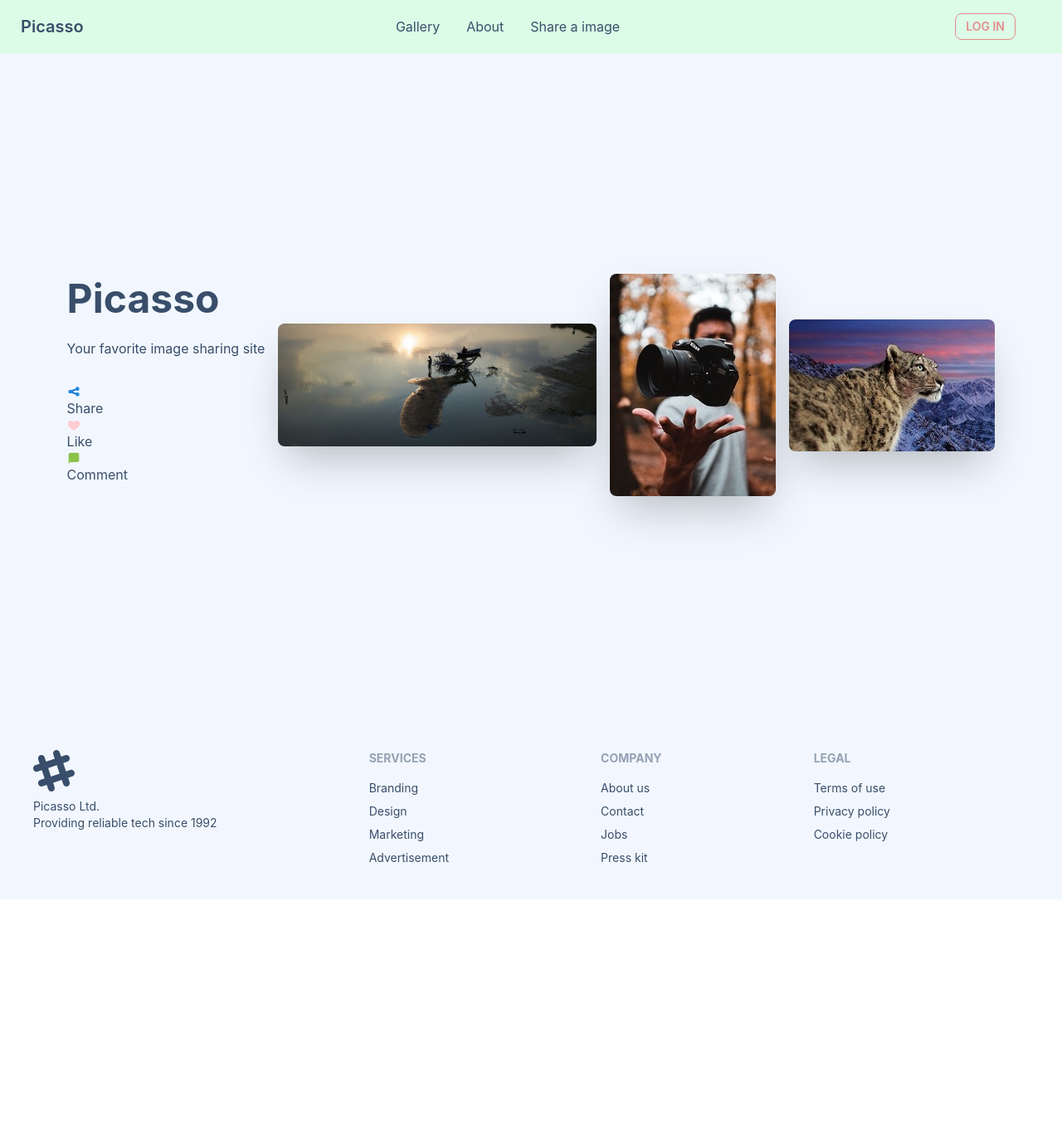
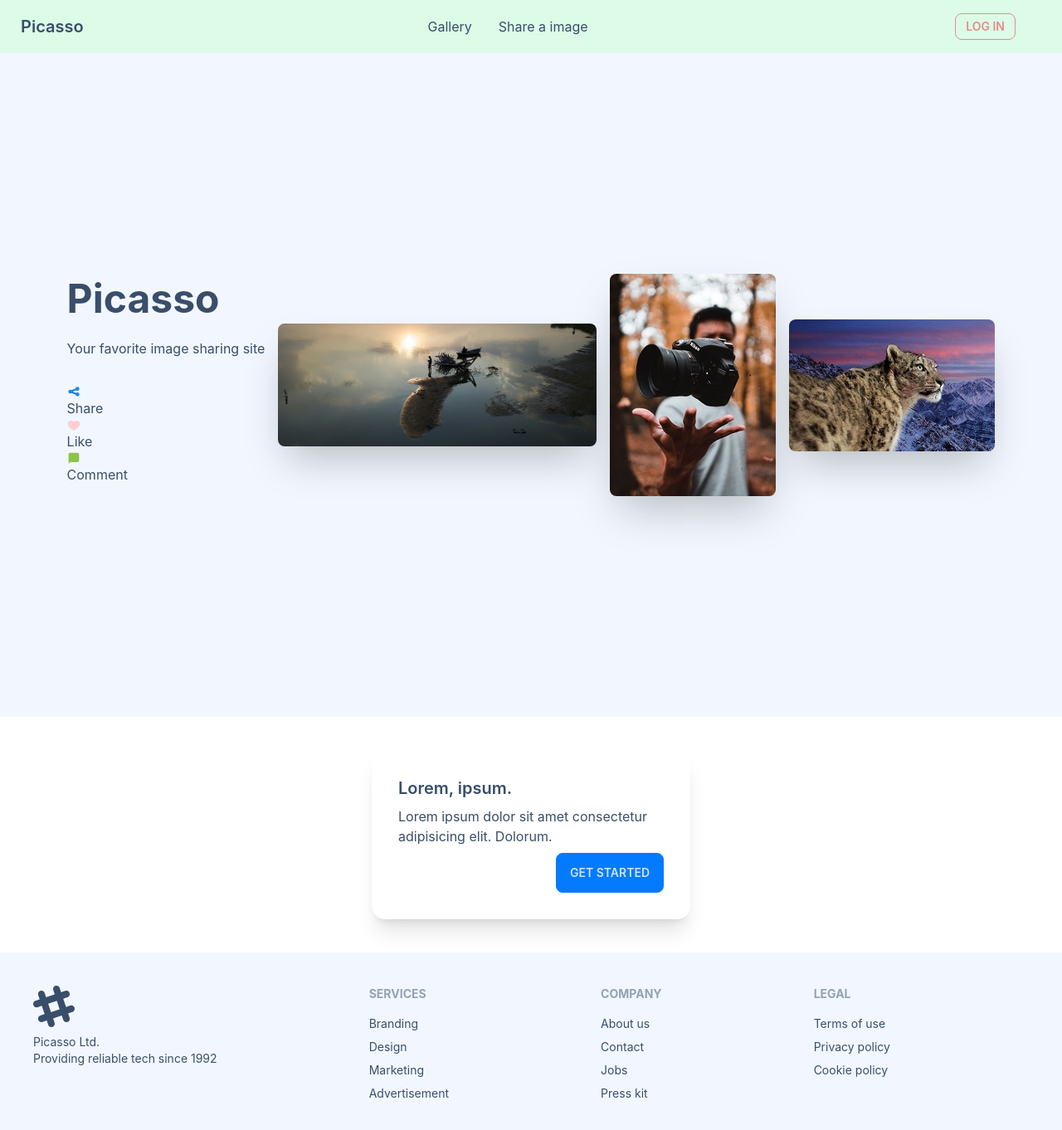
Before and after one commit to montasirazad/job-task-client-pHero, a React (Create React App) app: page / in a window 1280 px wide. Shown: the top 1362 px of the page at 83% size. Before the commit the page ends 1084 px from the top, so only its background shows below. Built offline with nearby package versions, Linux system fonts and the light colour scheme; no server answers.

Commit message:
an error occured

```diff
--- a/src/Layout/Home/Home.js
+++ b/src/Layout/Home/Home.js
@@ -2,6 +2,7 @@ import React from 'react';
 import Footer from '../../Shared/Footer/Footer';
 import Header from '../../Shared/Header/Header';
 import Banner from '../../pages/Banner/Banner';
+import MidSection from '../../pages/MIdSection/MidSection';
 
 const Home = () => {
     return (
@@ -10,7 +11,7 @@ const Home = () => {
             <Header />
             <div>
                 <Banner />
-                {/* <NewPost /> */}
+                <MidSection />
                 <Footer />
             </div>
         </>
--- a/src/Shared/Header/Header.js
+++ b/src/Shared/Header/Header.js
@@ -20,11 +20,11 @@ const Header = () => {
                         </li>
 
 
-                        <li>
-                            <Link to='/about'>
-                                About
+                        {/* <li>
+                            <Link to='/my-account'>
+                                My Account
                             </Link>
-                        </li>
+                        </li> */}
 
                         <li>
                             <Link to='/share-a-image'>
@@ -43,22 +43,13 @@ const Header = () => {
                         </Link>
                     </li>
 
-                    {/* <li tabIndex={0}>
-                        <a>
-                            Parent
-                            <svg className="fill-current" xmlns="http://www.w3.org/2000/svg" width="20" height="20" viewBox="0 0 24 24"><path d="M7.41,8.58L12,13.17L16.59,8.58L18,10L12,16L6,10L7.41,8.58Z" /></svg>
-                        </a>
-                        <ul className="p-2">
-                            <li><a>Submenu 1</a></li>
-                            <li><a>Submenu 2</a></li>
-                        </ul>
+
+
+                    {/* <li>
+                        <Link to='/my-account'>
+                            My Account
+                        </Link>
                     </li> */}
-
-                    <li>
-                        <Link to='/about'>
-                            About
-                        </Link>
-                    </li>
 
                     <li>
                         <Link to='/share-a-image'>
--- /dev/null
+++ b/src/Shared/UpdateDataModal/UpdateDataModal.js
@@ -0,0 +1,18 @@
+import React from 'react';
+
+const UpdateDataModal = () => {
+    return (
+        <>
+            <input type="checkbox" id="my-modal-3" className="modal-toggle" />
+            <div className="modal">
+                <div className="modal-box relative">
+                    <label htmlFor="my-modal-3" className="btn btn-sm btn-circle absolute right-2 top-2">✕</label>
+                    <h3 className="text-lg font-bold">Congratulations random Internet user!</h3>
+                    <p className="py-4">You've been selected for a chance to get one year of subscription to use Wikipedia for free!</p>
+                </div>
+            </div>
+        </>
+    );
+};
+
+export default UpdateDataModal;
--- /dev/null
+++ b/src/pages/ImageDetails/ImageDetails.js
@@ -0,0 +1,11 @@
+import React from 'react';
+
+const ImageDetails = () => {
+    return (
+        <div>
+
+        </div>
+    );
+};
+
+export default ImageDetails;
--- /dev/null
+++ b/src/pages/MIdSection/MidSection.js
@@ -0,0 +1,24 @@
+import React from 'react';
+import { Link } from 'react-router-dom';
+
+const MidSection = () => {
+    return (
+        // <div className='text-center'>
+        //     <Link to='/share-a-image'>Get Started</Link>
+        // </div>
+
+        <div className='flex justify-center p-10'>
+            <div className="card w-96 bg-base-100 shadow-xl">
+                <div className="card-body">
+                    <h2 className="card-title">Lorem, ipsum.</h2>
+                    <p>Lorem ipsum dolor sit amet consectetur adipisicing elit. Dolorum.</p>
+                    <div className="card-actions justify-end">
+                        <Link className='btn btn-primary' to='/share-a-image'>Get Started</Link>
+                    </div>
+                </div>
+            </div>
+        </div>
+    );
+};
+
+export default MidSection;
--- /dev/null
+++ b/src/pages/MyAccount/MyAccount.js
@@ -0,0 +1,31 @@
+import React from 'react';
+import Header from '../../Shared/Header/Header';
+import { useForm } from "react-hook-form";
+
+
+const MyAccount = () => {
+    const { register, handleSubmit } = useForm();
+    const onSubmit = () => {
+
+    }
+    return (
+        <>
+            <Header />
+
+
+            <input type="checkbox" id="my-modal-3" className="modal-toggle" />
+            <div className="modal">
+                <div className="modal-box relative">
+                    <label htmlFor="my-modal-3" className="btn btn-sm btn-circle absolute right-2 top-2">✕</label>
+                    <h3 className="text-lg font-bold">Congratulations random Internet user!</h3>
+                    <p className="py-4">You've been selected for a chance to get one year of subscription to use Wikipedia for free!</p>
+                </div>
+            </div>
+
+
+
+        </>
+    );
+};
+
+export default MyAccount;
--- a/src/pages/PictureCard/PictureCard.js
+++ b/src/pages/PictureCard/PictureCard.js
@@ -1,8 +1,9 @@
 import React, { useState } from 'react';
 import { AiFillHeart } from 'react-icons/ai';
+import { Link } from 'react-router-dom';
 const PictureCard = (props) => {
 
-    const { imageUrl, imgTitle, name, like } = props.allPost;
+    const { imageUrl, imgTitle, name, like, _id } = props.allPost;
     const [likes, setLikes] = useState(like);
     const [likeColor, setLikeColor] = useState('');
 
@@ -37,7 +38,8 @@ const PictureCard = (props) => {
                     </div>
 
                     <div className="card-actions justify-end">
-                        <button className="btn btn-primary">Learn more</button>
+                        <Link to={`/a}`}><button className="btn btn-primary">Learn more</button></Link>
+
                     </div>
                 </div>
             </div>
```
Also changed, not shown: src/Routes/Routes.js (+10 -0 lines).
